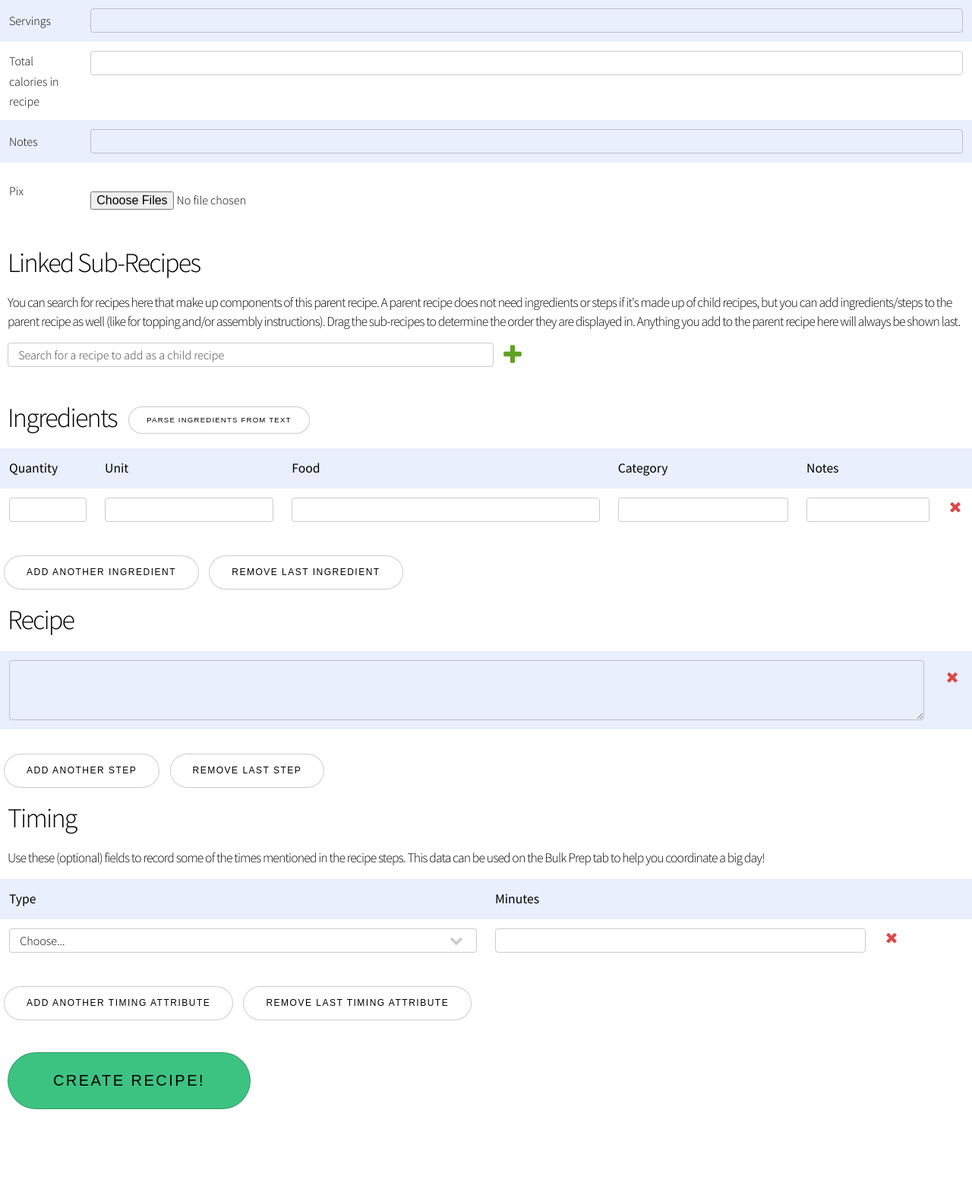
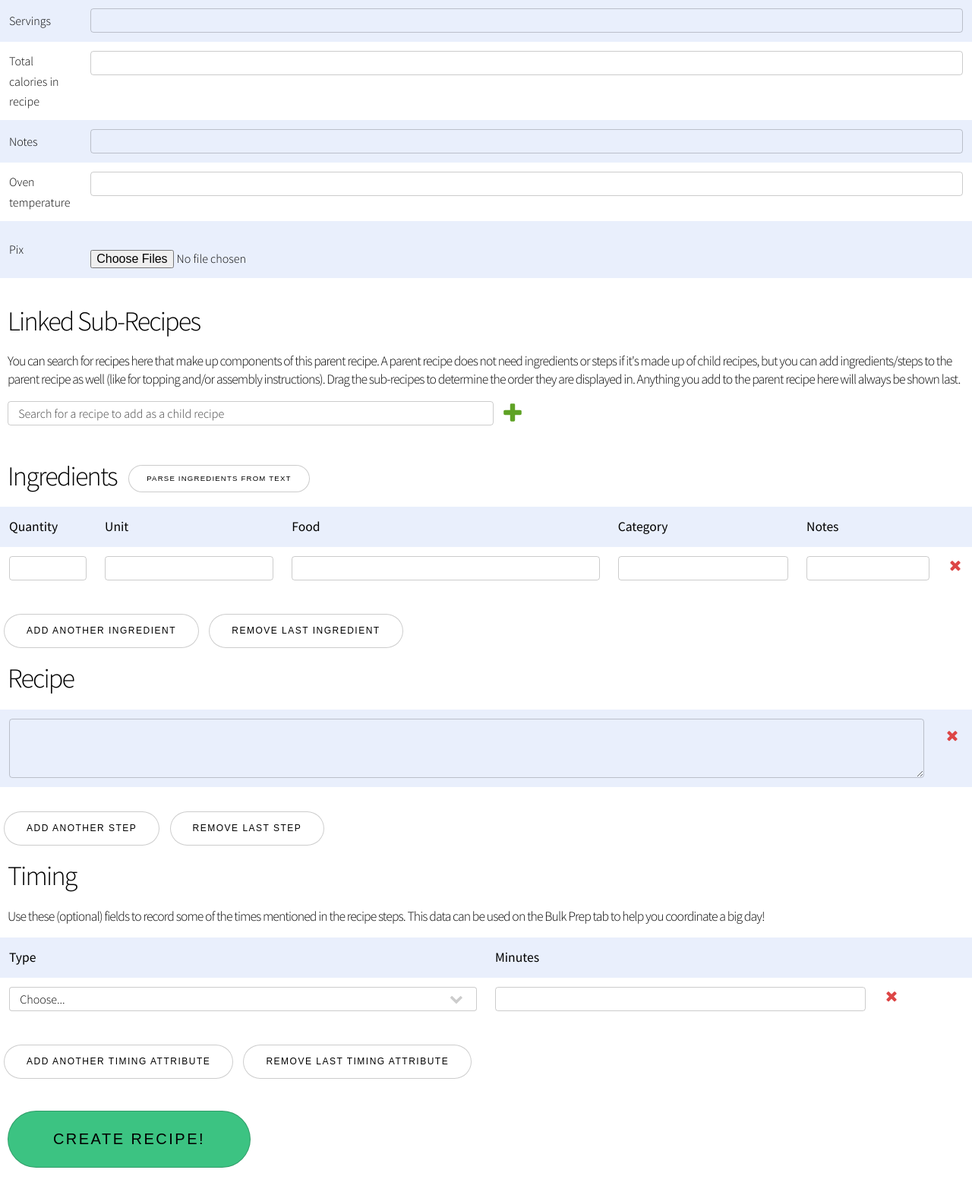
Before and after one commit to liveandletbri/food_db, a Django app: page /add/ in a window 1280 px wide. Shown: the part 706-2275 px from the top of the page at 76% size. Before the commit the page ends 2166 px from the top, so only its background shows below. Run offline with Django 5.2, Linux system fonts and the light colour scheme; data that the repository does not hold is empty.

Commit message:
add oven temp field (prep for #95)

```diff
--- a/food_db/food_db_app/forms.py
+++ b/food_db/food_db_app/forms.py
@@ -90,6 +90,7 @@ class CreateRecipeForm(forms.Form):
     servings = forms.CharField(required=False)
     calories_per_recipe = forms.IntegerField(required=False)
     notes = forms.CharField(required=False)
+    oven_temp = forms.IntegerField(required=False)
     images = forms.ImageField(required=False)
     is_baking_recipe = forms.BooleanField(required=False, initial=False)
     is_component_recipe = forms.BooleanField(required=False, initial=False)
--- a/food_db/food_db_app/models.py
+++ b/food_db/food_db_app/models.py
@@ -90,6 +90,7 @@ class Recipe(models.Model):
     servings_max = models.PositiveSmallIntegerField(null=True, blank=True)
     calories_per_recipe = models.PositiveSmallIntegerField(null=True, blank=True)
     notes = models.TextField(blank=True)
+    oven_temp = models.PositiveSmallIntegerField(null=True, blank=True)
     tags = models.ManyToManyField('Tag', related_name='recipes', blank=True)
     is_baking_recipe = models.BooleanField(default=False)  # Either Cooking or Baking recipe
     is_component_recipe = models.BooleanField(default=False)  # Is this a reusable component or standalone recipe?
--- a/food_db/food_db_app/templates/add_edit_recipe.html
+++ b/food_db/food_db_app/templates/add_edit_recipe.html
@@ -144,6 +144,10 @@
         <tr>
             <td class="recipe_summary_label">{{create_recipe_form.notes.label}}</td>
             <td>{{create_recipe_form.notes}}</td>
+        </tr>
+        <tr>
+            <td class="recipe_summary_label">Oven temperature</td>
+            <td>{{create_recipe_form.oven_temp}}</td>
         </tr>
         <tr >
             <td class="recipe_summary_label" rowspan="2">Pix</td>
--- a/food_db/food_db_app/templates/recipe_detail.html
+++ b/food_db/food_db_app/templates/recipe_detail.html
@@ -107,6 +107,12 @@
     <tr>
         <td class="recipe_summary_label">Notes:</td>
         <td>{{ recipe.notes }}</td>
+    </tr>
+    {% endif %}
+    {% if recipe.oven_temp %}
+    <tr>
+        <td class="recipe_summary_label">Oven temperature:</td>
+        <td>{{ recipe.oven_temp }}</td>
     </tr>
     {% endif %}
     {% if recipe.has_times %}
--- a/food_db/food_db_app/views/pages.py
+++ b/food_db/food_db_app/views/pages.py
@@ -168,6 +168,7 @@ def add_recipe(request):
                 servings_max=servings_max,
                 calories_per_recipe=create_recipe_form.cleaned_data.get('calories_per_recipe'),
                 notes=create_recipe_form.cleaned_data.get('notes'),
+                oven_temp=create_recipe_form.cleaned_data.get('oven_temp'),
                 is_baking_recipe=create_recipe_form.cleaned_data.get('is_baking_recipe', False),
                 is_component_recipe=create_recipe_form.cleaned_data.get('is_component_recipe', False),
             )
@@ -494,6 +495,7 @@ def edit_recipe(request, key):
             recipe_instance.duration_minutes=create_recipe_form.cleaned_data['duration_minutes']
             recipe_instance.calories_per_recipe=create_recipe_form.cleaned_data.get('calories_per_recipe')
             recipe_instance.notes=create_recipe_form.cleaned_data.get('notes')
+            recipe_instance.oven_temp=create_recipe_form.cleaned_data.get('oven_temp')
             recipe_instance.is_baking_recipe=create_recipe_form.cleaned_data.get('is_baking_recipe', False)
             recipe_instance.is_component_recipe=create_recipe_form.cleaned_data.get('is_component_recipe', False)
 
```
Also changed, not shown: food_db/food_db_app/migrations/0028_recipe_oven_temp.py (added).
